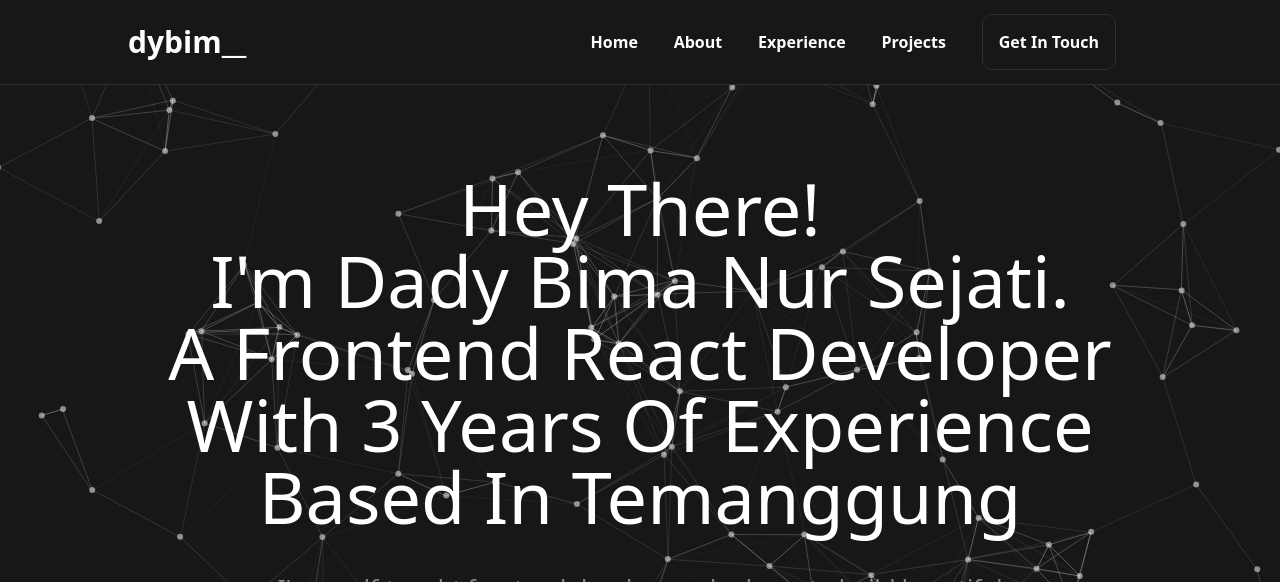
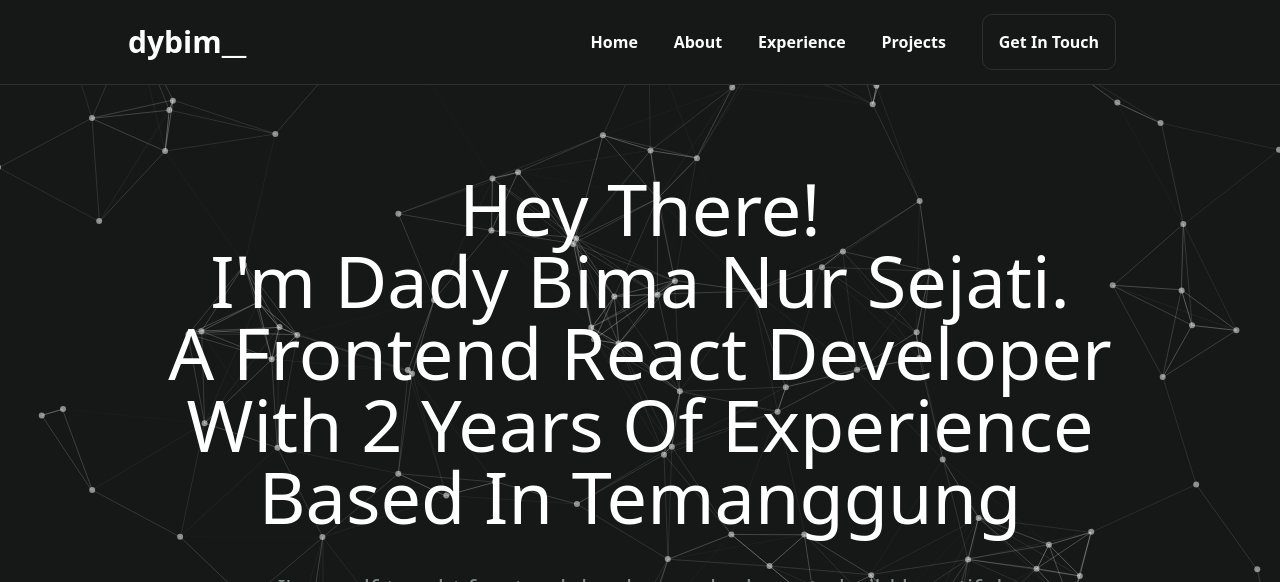
Before and after one commit to WorkerHarder171/My-Portofolio, a React (Vite) app: page / in a window 1280 px wide. Shown: the top 582 px of the page. Built offline with nearby package versions, Linux system fonts and the light colour scheme.

Commit message:
Update Jumbotron.jsx

```diff
--- a/src/components/section/Jumbotron.jsx
+++ b/src/components/section/Jumbotron.jsx
@@ -65,7 +65,7 @@ export default function Jumbotron() {
             className="leading-loose lg:text-7xl md:text-4xl sm:text-2xl capitalize font-roboto mx-auto lg:pt-12 sm:pt-0 "
           >
             Hey There! <br /> I'm Dady Bima Nur Sejati. <br /> A Frontend React
-            Developer <br /> with 3 years of Experience <br /> Based in
+            Developer <br /> with 2 years of Experience <br /> Based in
             Temanggung
           </motion.p>
 
```
